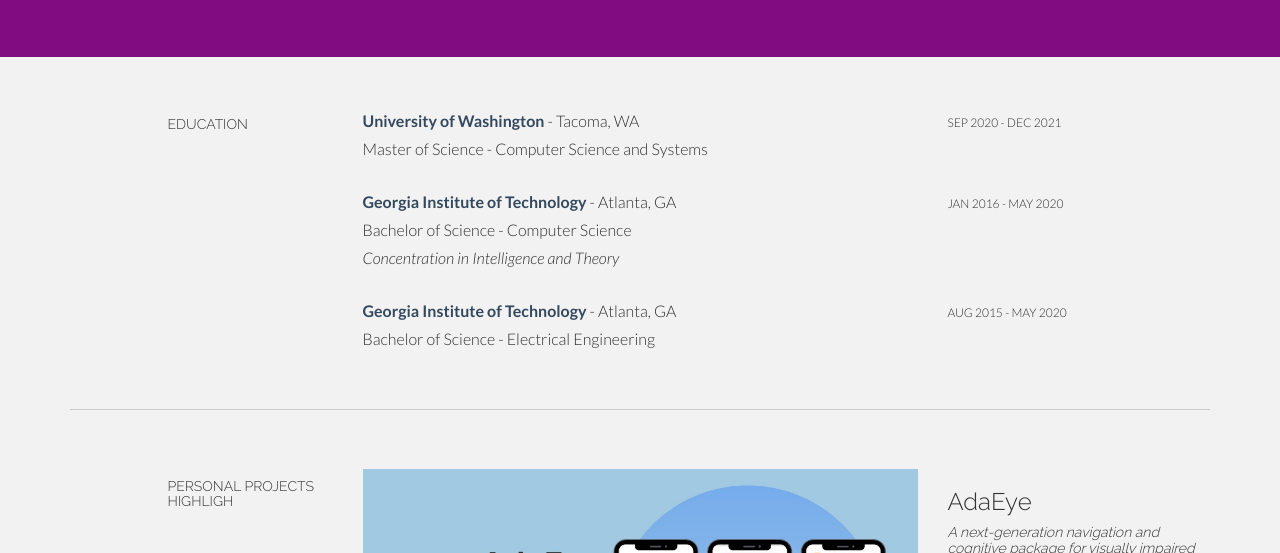
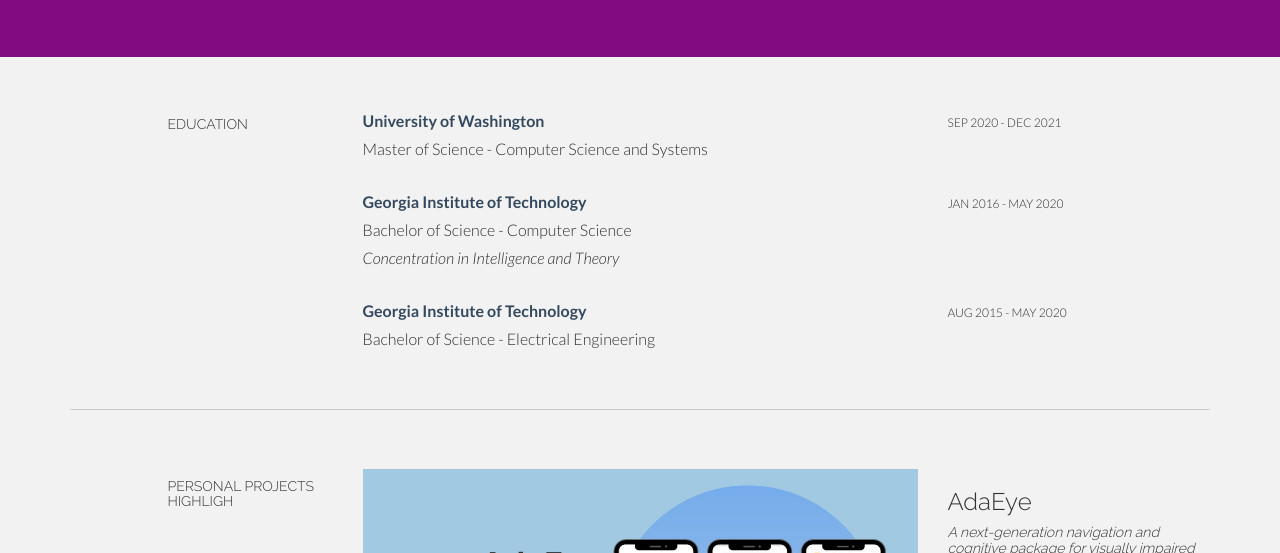
Before and after one commit to CharlesXu1124/charlesxu1124.github.io, a plain HTML site: page index.html in a window 1280 px wide. Shown: the part 732-1285 px from the top of the page. Drawn offline with Linux system fonts and the light colour scheme.

Commit message:
Update index.html

```diff
--- a/index.html
+++ b/index.html
@@ -107,7 +107,7 @@
 				</div>
 
 				<div class="col-lg-6">
-					<p><t>University of Washington</t> - Tacoma, WA<br/>
+					<p><t>University of Washington</t><br/>
 						Master of Science - Computer Science and Systems <br/>
 					</p>
 				</div>
@@ -116,7 +116,7 @@
 				</div>
 
 				<div class="col-lg-6 col-lg-offset-3">
-					<p><t>Georgia Institute of Technology</t> - Atlanta, GA<br/>
+					<p><t>Georgia Institute of Technology</t><br/>
 						Bachelor of Science - Computer Science<br/>
 						<i>Concentration in Intelligence and Theory</i>
 					</p>
@@ -128,7 +128,7 @@
 				</div>
 
 				<div class="col-lg-6 col-lg-offset-3">
-					<p><t>Georgia Institute of Technology</t> - Atlanta, GA<br/>
+					<p><t>Georgia Institute of Technology</t><br/>
 						Bachelor of Science - Electrical Engineering <br/>
 					</p>
 				</div>
```
